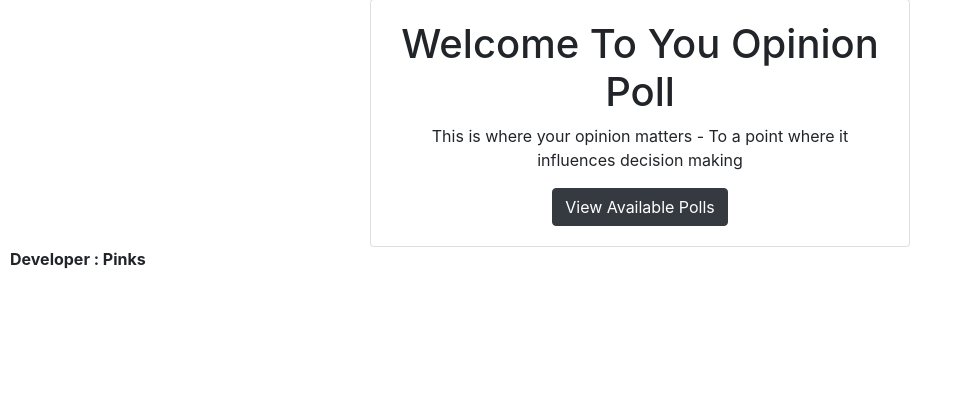
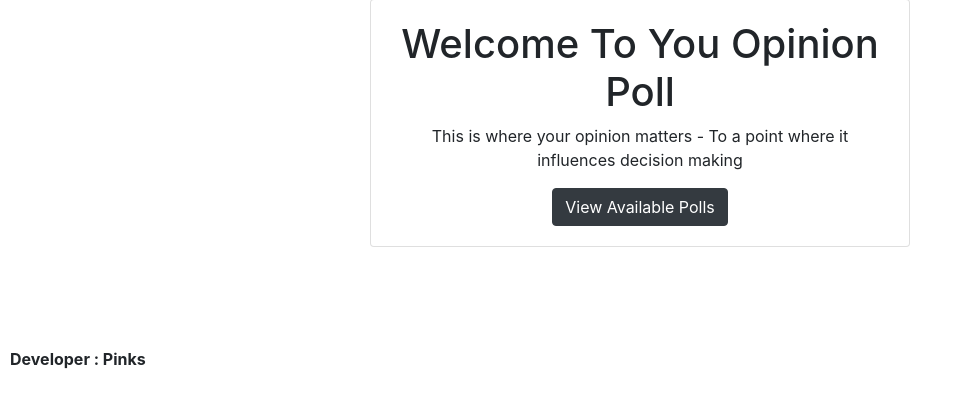
Before and after one commit to Pinky-alt-spec/Pollster, a Django app: page / in a window 1280 px wide. Shown: the part 81-489 px from the top of the page, without its empty margins (0-962 px from the left). Run offline with Django 3.2, Linux system fonts and the light colour scheme; some libraries are stand-ins or nearby versions.

Commit message:
Update base.html

```diff
--- a/templates/base.html
+++ b/templates/base.html
@@ -23,7 +23,7 @@
       </div>
     </div>
   </body>
-   <div style="margin-botton: 10px; margin-left: 10px">
+   <div style="margin-top: 100px; margin-left: 10px">
       <p><strong>Developer : Pinks</strong></p>
    </div>
 </html>
```
